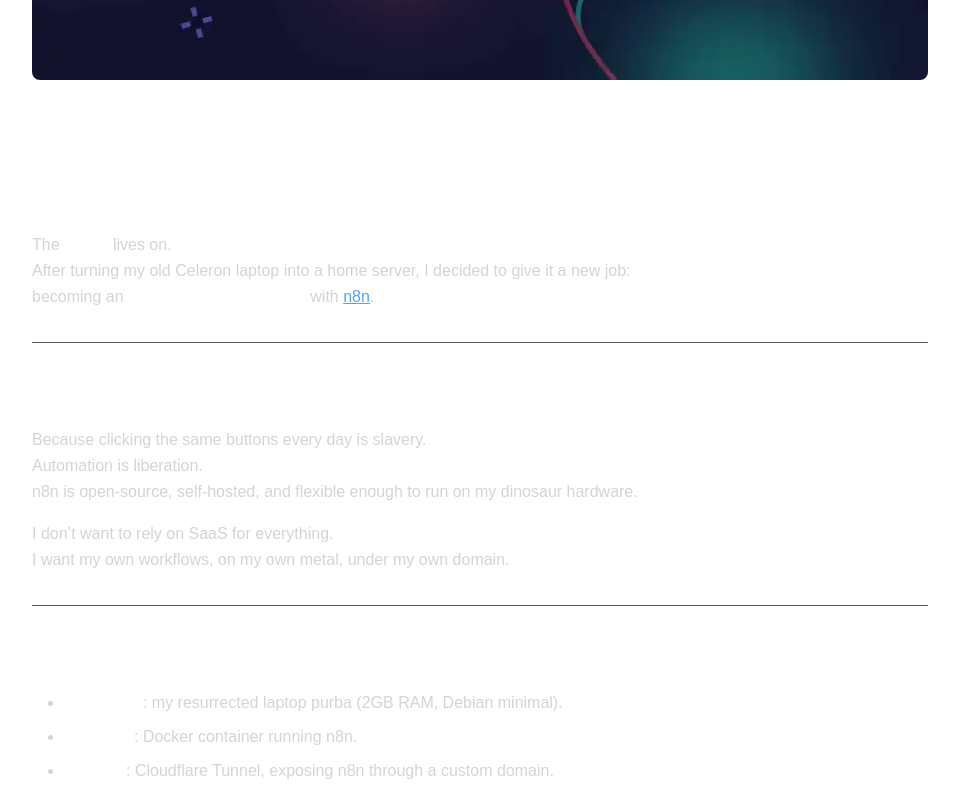
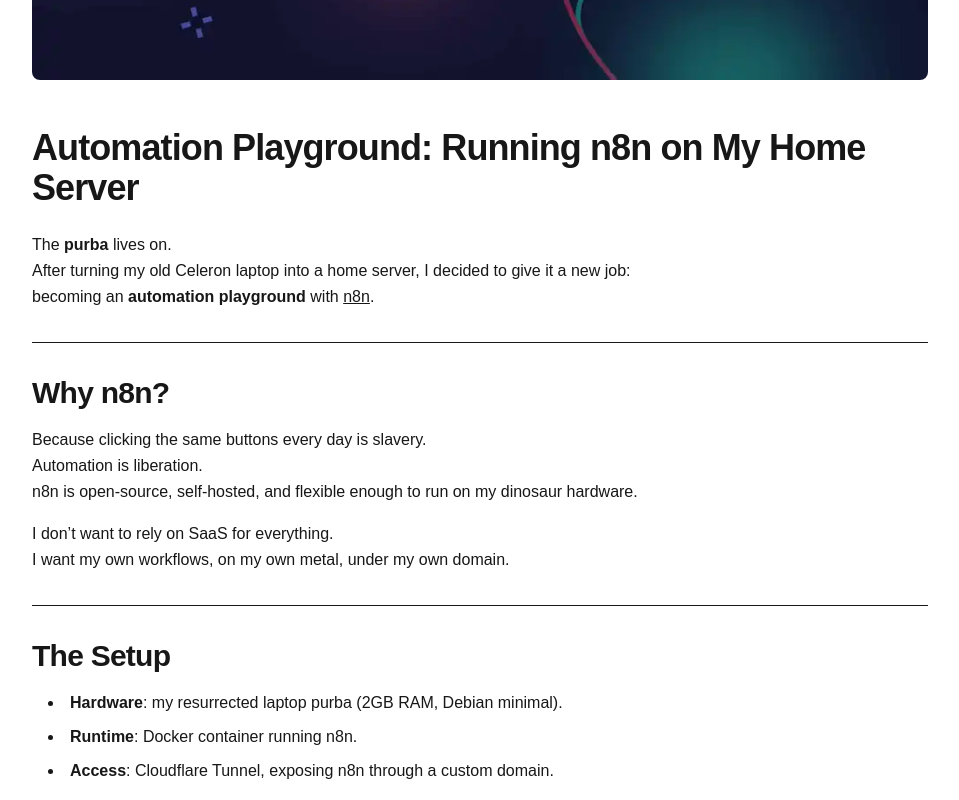
Before and after one commit to haerulr2/my-blog, a Next.js app: page /post/automation-playground in a window 1280 px wide. Shown: the part 800-1600 px from the top of the page, without its empty margins (160-1119 px from the left). Built offline with nearby package versions, Linux system fonts and the light colour scheme.

Commit message:
Sync MDX component styles with design system tokens

```diff
--- a/src/mdx-components.tsx
+++ b/src/mdx-components.tsx
@@ -2,12 +2,12 @@
 import Image from 'next/image';
 import Link from 'next/link';
 
-// ANCHOR: Global MDX components with consistent styling
+// ANCHOR: Global MDX components with consistent styling (synced with portfolio design system)
 export const mdxComponents: MDXComponents = {
   // Headings with consistent typography
   h1: ({ children, ...props }) => (
     <h1
-      className="text-3xl md:text-4xl font-bold text-white mb-6 mt-8 first:mt-0"
+      className="text-3xl md:text-4xl font-bold text-[var(--color-text-primary)] mb-6 mt-8 first:mt-0 tracking-tight"
       {...props}
     >
       {children}
@@ -16,7 +16,7 @@
 
   h2: ({ children, ...props }) => (
     <h2
-      className="text-2xl md:text-3xl font-bold text-white mb-4 mt-8 first:mt-0"
+      className="text-2xl md:text-3xl font-bold text-[var(--color-text-primary)] mb-4 mt-8 first:mt-0 tracking-tight"
       {...props}
     >
       {children}
@@ -25,7 +25,7 @@
 
   h3: ({ children, ...props }) => (
     <h3
-      className="text-xl md:text-2xl font-semibold text-white mb-3 mt-6 first:mt-0"
+      className="text-xl md:text-2xl font-semibold text-[var(--color-text-primary)] mb-3 mt-6 first:mt-0"
       {...props}
     >
       {children}
@@ -34,7 +34,7 @@
 
   h4: ({ children, ...props }) => (
     <h4
-      className="text-lg md:text-xl font-semibold text-white mb-3 mt-5 first:mt-0"
+      className="text-lg md:text-xl font-semibold text-[var(--color-text-primary)] mb-3 mt-5 first:mt-0"
       {...props}
     >
       {children}
@@ -44,7 +44,7 @@
   // Paragraphs with consistent spacing and color
   p: ({ children, ...props }) => (
     <p
-      className="text-neutral-300 leading-relaxed mb-4 last:mb-0"
+      className="text-[var(--color-text-secondary)] leading-relaxed mb-4 last:mb-0"
       {...props}
     >
       {children}
@@ -54,7 +54,7 @@
   // Lists with consistent styling
   ul: ({ children, ...props }) => (
     <ul
-      className="list-disc list-inside text-neutral-300 mb-4 space-y-2 ml-4"
+      className="list-disc list-inside text-[var(--color-text-secondary)] mb-4 space-y-2 ml-4"
       {...props}
     >
       {children}
@@ -63,7 +63,7 @@
 
   ol: ({ children, ...props }) => (
     <ol
-      className="list-decimal list-inside text-neutral-300 mb-4 space-y-2 ml-4"
+      className="list-decimal list-inside text-[var(--color-text-secondary)] mb-4 space-y-2 ml-4"
       {...props}
     >
       {children}
@@ -72,7 +72,7 @@
 
   li: ({ children, ...props }) => (
     <li
-      className="text-neutral-300 leading-relaxed"
+      className="text-[var(--color-text-secondary)] leading-relaxed"
       {...props}
     >
       {children}
@@ -83,7 +83,7 @@
   a: ({ href, children, ...props }) => (
     <Link
       href={href || '#'}
-      className="text-blue-400 hover:text-blue-300 underline transition-colors duration-200"
+      className="text-[var(--color-accent)] hover:opacity-80 underline transition-all duration-200"
       {...props}
     >
       {children}
@@ -93,7 +93,7 @@
   // Blockquotes with styling
   blockquote: ({ children, ...props }) => (
     <blockquote
-      className="border-l-4 border-neutral-500 pl-4 py-2 my-6 bg-neutral-800/50 rounded-r-lg italic text-neutral-300"
+      className="border-l-4 border-[var(--color-accent)] pl-4 py-2 my-6 bg-[var(--color-accent-light)] rounded-r-[var(--radius-md)] italic text-[var(--color-text-secondary)]"
       {...props}
     >
       {children}
@@ -107,7 +107,7 @@
     if (isInline) {
       return (
         <code
-          className="bg-neutral-800 text-green-400 px-2 py-1 rounded text-sm font-mono"
+          className="bg-[var(--color-bg-secondary)] text-[var(--color-accent)] px-2 py-1 rounded-[var(--radius-md)] text-sm font-mono border border-[var(--color-border-light)]"
           {...props}
         >
           {children}
@@ -117,7 +117,7 @@
 
     return (
       <code
-        className={`${className} block bg-neutral-800 text-neutral-200 p-4 rounded-lg overflow-x-auto font-mono text-sm`}
+        className={`${className} block bg-[var(--color-bg-secondary)] text-[var(--color-text-primary)] p-4 rounded-[var(--radius-lg)] overflow-x-auto font-mono text-sm`}
         {...props}
       >
         {children}
@@ -128,7 +128,7 @@
   // Pre tags for code blocks
   pre: ({ children, ...props }) => (
     <pre
-      className="bg-neutral-800 text-neutral-200 p-4 rounded-lg overflow-x-auto font-mono text-sm mb-4"
+      className="bg-[var(--color-bg-secondary)] text-[var(--color-text-primary)] p-4 rounded-[var(--radius-lg)] overflow-x-auto font-mono text-sm mb-4 border border-[var(--color-border)]"
       {...props}
     >
       {children}
@@ -144,7 +144,7 @@
         width={props.width || 0}
         height={props.height || 0}
         sizes="100vw"
-        className="w-full h-auto rounded-lg border border-neutral-600"
+        className="w-full h-auto rounded-[var(--radius-lg)] border border-[var(--color-border)]"
         {...(props as React.ImgHTMLAttributes<HTMLImageElement>)}
       />
     </div>
@@ -154,7 +154,7 @@
   table: ({ children, ...props }) => (
     <div className="overflow-x-auto my-6">
       <table
-        className="w-full border-collapse border border-neutral-600 rounded-lg overflow-hidden"
+        className="w-full border-collapse border border-[var(--color-border)] rounded-[var(--radius-lg)] overflow-hidden"
         {...props}
       >
         {children}
@@ -164,7 +164,7 @@
 
   thead: ({ children, ...props }) => (
     <thead
-      className="bg-neutral-800"
+      className="bg-[var(--color-bg-secondary)]"
       {...props}
     >
       {children}
@@ -173,7 +173,7 @@
 
   tbody: ({ children, ...props }) => (
     <tbody
-      className="bg-neutral-900"
+      className="bg-[var(--color-bg-primary)]"
       {...props}
     >
       {children}
@@ -182,7 +182,7 @@
 
   tr: ({ children, ...props }) => (
     <tr
-      className="border-t border-neutral-600 hover:bg-neutral-800 transition-colors duration-200"
+      className="border-t border-[var(--color-border)] hover:bg-[var(--color-bg-secondary)] transition-colors duration-200"
       {...props}
     >
       {children}
@@ -191,7 +191,7 @@
 
   th: ({ children, ...props }) => (
     <th
-      className="px-4 py-3 text-left text-white font-semibold border-r border-neutral-600"
+      className="px-4 py-3 text-left text-[var(--color-text-primary)] font-semibold border-r border-[var(--color-border)]"
       {...props}
     >
       {children}
@@ -200,7 +200,7 @@
 
   td: ({ children, ...props }) => (
     <td
-      className="px-4 py-3 text-neutral-300 border-r border-neutral-600"
+      className="px-4 py-3 text-[var(--color-text-secondary)] border-r border-[var(--color-border)]"
       {...props}
     >
       {children}
@@ -210,7 +210,7 @@
   // Horizontal rule
   hr: ({ ...props }) => (
     <hr
-      className="border-t border-neutral-600 my-8"
+      className="border-t border-[var(--color-border)] my-8"
       {...props}
     />
   ),
@@ -218,7 +218,7 @@
   // Strong text
   strong: ({ children, ...props }) => (
     <strong
-      className="font-semibold text-white"
+      className="font-semibold text-[var(--color-text-primary)]"
       {...props}
     >
       {children}
@@ -228,7 +228,7 @@
   // Emphasis text
   em: ({ children, ...props }) => (
     <em
-      className="italic text-neutral-200"
+      className="italic text-[var(--color-text-secondary)]"
       {...props}
     >
       {children}
```
